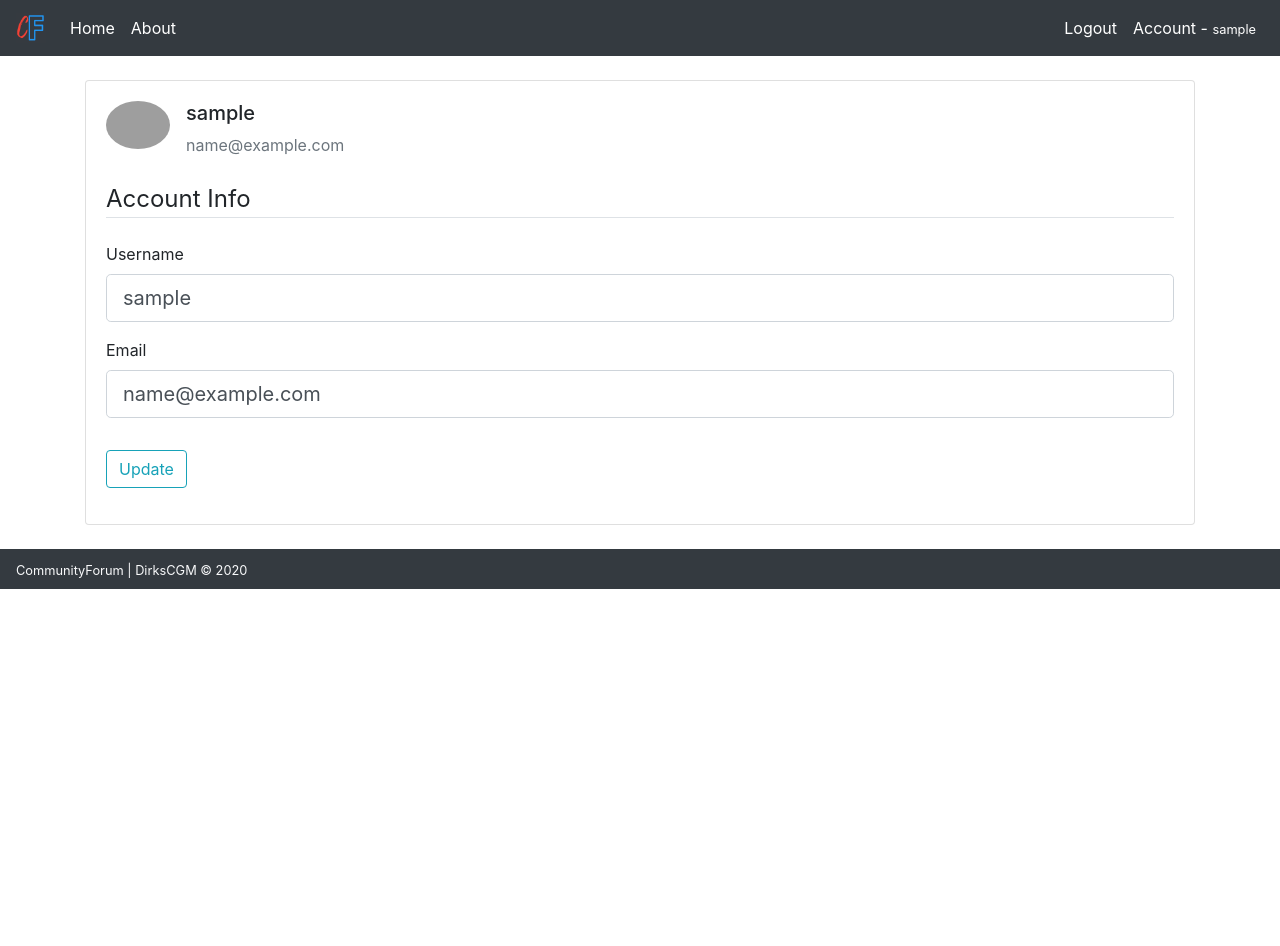
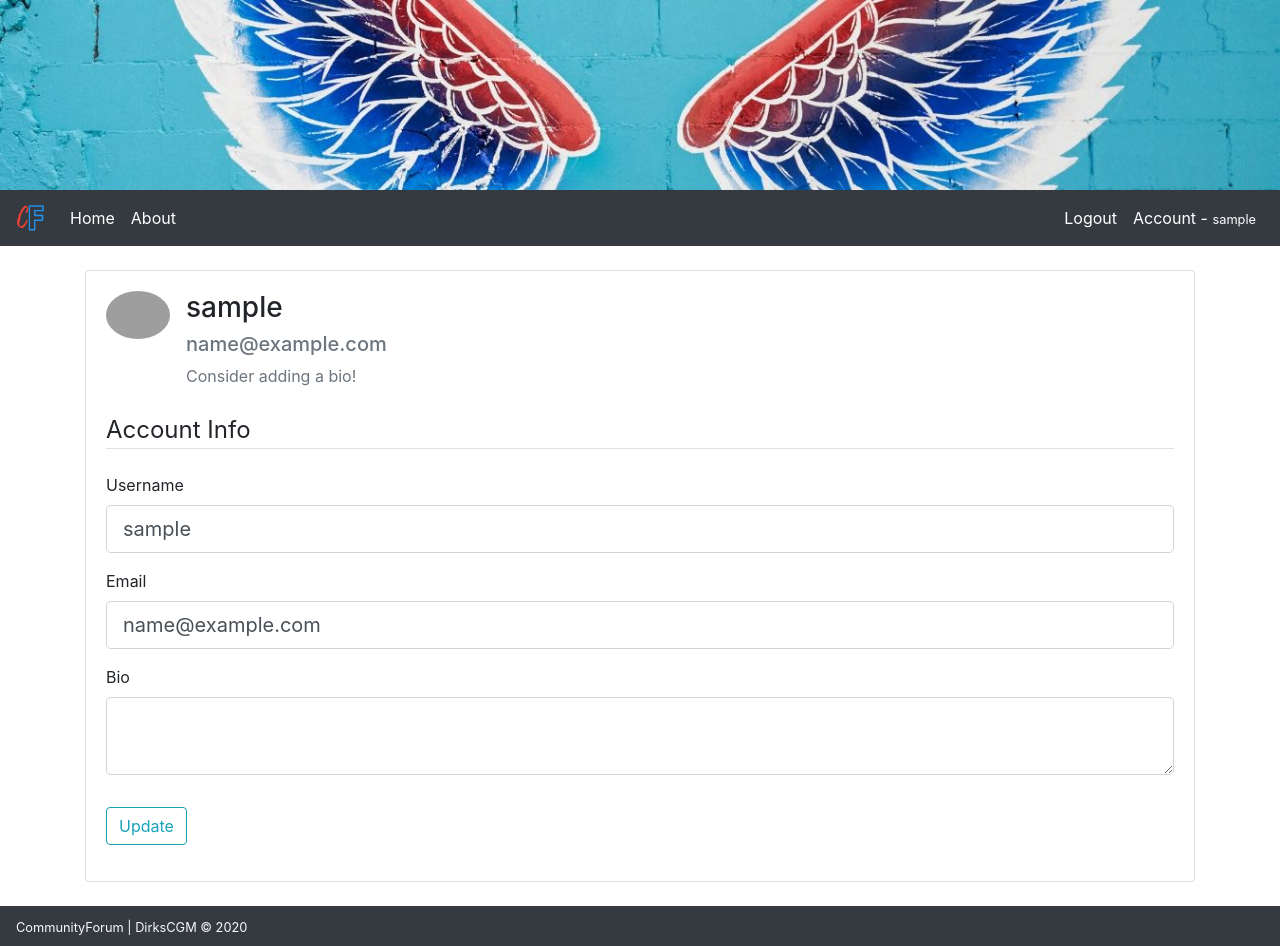
Before and after one commit to DirksCGM/CommunityForum, a Flask app: page /account in a window 1280 px wide. Before the commit the page ends 589 px from the top, so only its background shows below. Run offline with Flask 2, Linux system fonts and the light colour scheme; the visitor is signed in with stand-in values (Sample User, id 1); data comes from the database, SQL or seed files in the repository; some libraries are stand-ins or nearby versions; grey boxes are pictures that could not be loaded.

Commit message:
added bio feature and banner randomisation

```diff
--- a/communityforum/forms.py
+++ b/communityforum/forms.py
@@ -1,6 +1,6 @@
 from flask_login import current_user
 from flask_wtf import FlaskForm
-from wtforms import StringField, PasswordField, SubmitField, BooleanField
+from wtforms import StringField, PasswordField, SubmitField, BooleanField, TextAreaField
 from wtforms.validators import DataRequired, Length, Email, EqualTo, ValidationError
 
 from communityforum.models import User
@@ -51,6 +51,9 @@ class UpdateAccountForm(FlaskForm):
     email = StringField('Email',
                         validators=[DataRequired(), Email()]
                         )
+    bio = TextAreaField('Bio',
+                      validators=[DataRequired(), Length(min=2, max=225)]
+                      )
     submit = SubmitField('Update')
 
     # custom validation to check if user already exists
--- a/communityforum/models.py
+++ b/communityforum/models.py
@@ -18,6 +18,7 @@ class User(db.Model, UserMixin):
     email = db.Column(db.String(120), unique=True, nullable=False)
     image_file = db.Column(db.String(20), nullable=False, default='default.jpg')
     password = db.Column(db.String(60), nullable=False)
+    bio = db.Column(db.String(225), nullable=True)
 
     # one to may from user to post model
     posts = db.relationship('Post', backref='author', lazy=True)
--- a/communityforum/routes.py
+++ b/communityforum/routes.py
@@ -78,6 +78,7 @@ def account():
     if form.validate_on_submit():
         current_user.username = form.username.data
         current_user.email = form.email.data
+        current_user.bio = form.bio.data
         db.session.commit()
         flash('Your account has been updated!', 'success')
         return redirect(url_for('account'))
@@ -85,5 +86,6 @@ def account():
         # add current details in form for user
         form.username.data = current_user.username
         form.email.data = current_user.email
+        form.bio.data = current_user.bio
     image_file = url_for('static', filename='profile_pics/' + current_user.image_file)
     return render_template('account.html', title='Account', image_file=image_file, form=form)
--- a/communityforum/templates/account.html
+++ b/communityforum/templates/account.html
@@ -5,8 +5,13 @@
             <div class="media">
                 <img src="{{ image_file }}" class="mr-3 rounded-circle" alt="user_profile" style="width: 4rem">
                 <div class="media-body">
-                    <h5 class="mt-0">{{ current_user.username }}</h5>
-                    <p class="text-secondary">{{ current_user.email }}</p>
+                    <h3 class="mt-0">{{ current_user.username }}</h3>
+                    <h5 class="text-secondary">{{ current_user.email }}</h5>
+                    {% if current_user.bio == None %}
+                        <p class="text-muted">Consider adding a bio!</p>
+                    {% else %}
+                        <p class="text-secondary">{{ current_user.bio }}</p>
+                    {% endif %}
                 </div>
             </div>
             <div class="content-section mt-2">
@@ -40,6 +45,19 @@
                                 {{ form.email(class="form-control form-control-lg") }}
                             {% endif %}
                         </div>
+                        <div class="form-group">
+                            {{ form.bio.label(class="form-control-label") }}
+                            {% if form.bio.errors %}
+                                {{ form.bio(class="form-control form-control-lg is-invalid") }}
+                                <div class="invalid-feedback">
+                                    {% for error in form.bio.errors %}
+                                        <span>{{ error }}</span>
+                                    {% endfor %}
+                                </div>
+                            {% else %}
+                                {{ form.bio(class="form-control form-control-lg") }}
+                            {% endif %}
+                        </div>
                     </fieldset>
                     <div class="form-group">
                         {{ form.submit(class="btn btn-outline-info") }}
--- a/communityforum/templates/home.html
+++ b/communityforum/templates/home.html
@@ -1,7 +1,4 @@
 {% extends 'layout.html' %}
-{% block banner %}
-    <img src="../static/images/home_banner.jpg" width="100%" alt="Responsive image">
-{% endblock banner %}
 {% block content %}
     {% for post in posts %}
         <h1>{{ post.title }}</h1>
--- a/communityforum/templates/layout.html
+++ b/communityforum/templates/layout.html
@@ -12,7 +12,7 @@
     {% endif %}
 </head>
 <body>
-{% block banner %}{% endblock %}
+<img src="../static/banners/{{ range(1, 10) | random }}.jpg" width="100%" alt="Responsive image">
 {# NAVBAR START #}
 <nav class="navbar navbar-expand-lg navbar-dark bg-dark mb-4">
     <a class="navbar-brand" href="#">
--- a/communityforum/templates/login.html
+++ b/communityforum/templates/login.html
@@ -1,7 +1,4 @@
 {% extends "layout.html" %}
-{% block banner %}
-    <img src="../static/images/login_banner.jpg" width="100%" alt="Responsive image">
-{% endblock banner %}
 {% block content %}
     <div class="card bg-grey">
         <div class="card-body">
--- a/communityforum/templates/register.html
+++ b/communityforum/templates/register.html
@@ -1,7 +1,4 @@
 {% extends "layout.html" %}
-{% block banner %}
-    <img src="../static/images/register_banner.jpg" width="100%" alt="Responsive image">
-{% endblock banner %}
 {% block content %}
     <div class="card bg-grey">
         <div class="card-body">
```
Also changed, not shown: communityforum/static/banners/1.jpg (added), communityforum/static/banners/2.jpg (added), communityforum/static/banners/3.jpg (added), communityforum/static/banners/4.jpg (added), communityforum/static/banners/5.jpg (added), communityforum/static/banners/6.jpg (added), communityforum/static/images/home_banner.jpg (deleted), communityforum/static/images/login_banner.jpg (deleted), communityforum/static/images/register_banner.jpg (deleted).
